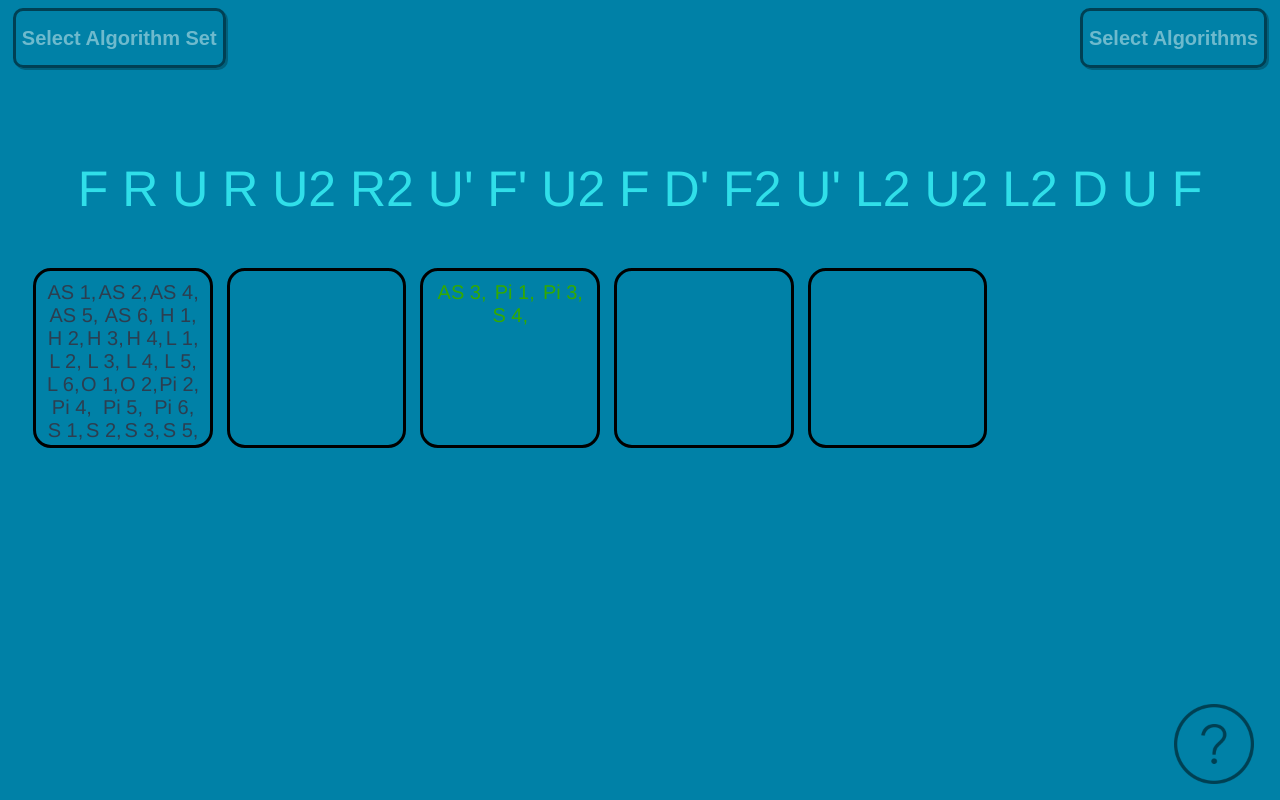
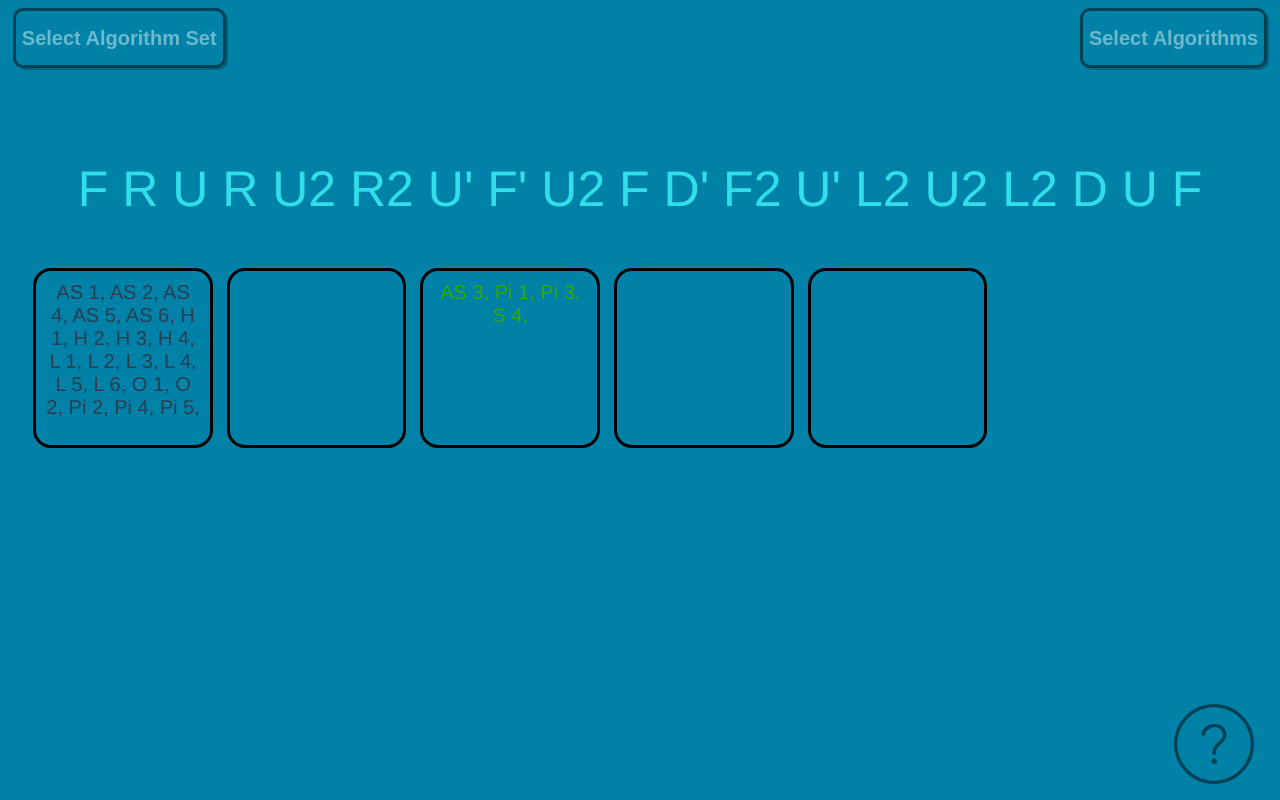
Before and after one commit to LeedsJohn/vue-algorithm-trainer, a Vue app: page / in a window 1280 px wide. Both pictures are taken after a click on the button "CMLL". Built offline with nearby package versions, Linux system fonts and the light colour scheme.

Commit message:
fixed text overflow being cut off

```diff
--- a/src/components/scramble/DisplayBox.vue
+++ b/src/components/scramble/DisplayBox.vue
@@ -1,10 +1,12 @@
 <template>
   <div class="box-container">
+    <div class="overflow-protection">
       <span v-for="i in algs.length" :key="this.algs[i-1].name">
         <span :class="getClass(this.algs[i-1])">{{
           fixName(this.algs[i - 1].getName())
         }}, </span>
       </span>
+      </div>
   </div>
 </template>
 
@@ -70,6 +72,13 @@ export default {
   overflow: hidden;
 }
 
+.overflow-protection {
+  -webkit-column-width: 200vw;
+  -moz-column-width: 200vw;
+  column-width: 200vw;
+  height: 100%;
+}
+
 .zero {
   color: #2c3e50;
 }
```
